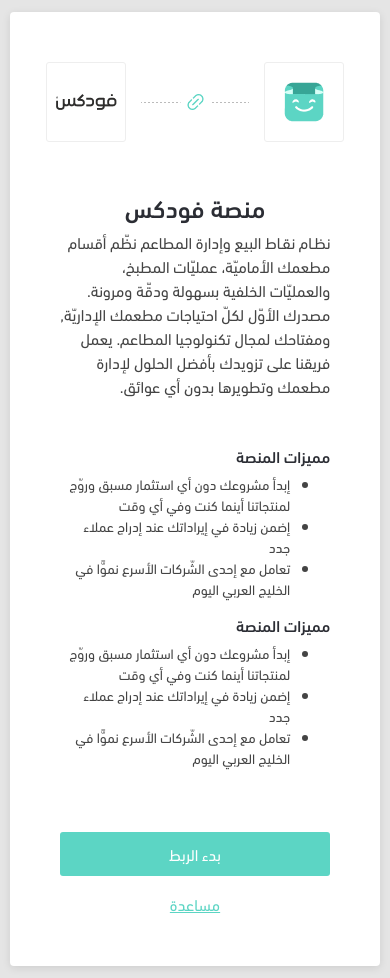
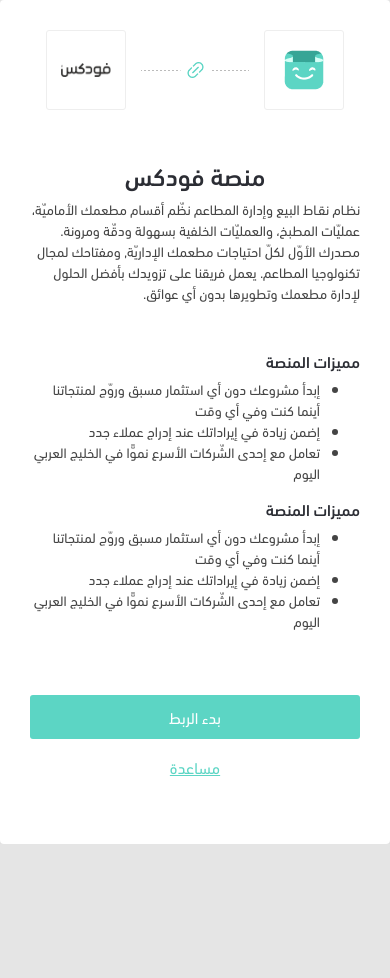
Before and after one commit to eslamoo/mapping-landing-page, a plain HTML site: page index.html in a window 390 px wide. After the commit the page ends 844 px from the top, so only its background shows below. Drawn offline with Linux system fonts and the light colour scheme.

Commit message:
UI fixes

```diff
--- a/assets/scss/partials/_content.scss
+++ b/assets/scss/partials/_content.scss
@@ -1,6 +1,7 @@
 .contentCard {
     background-color: #fff;
     width: 70%;
+    max-width: 900px;
     margin: 100px auto;
     box-shadow: $box-shadow;
     padding: 50px;
@@ -12,8 +13,10 @@
         margin: 95px auto;
     }
     @media (max-width: 768px) {
-        width: 95%;
-        margin: 3% auto;
+        width: 100%;
+        margin: 0;
+        padding: 30px;
+        min-height: 100vh;
     }
     &__header {
         display: flex;
--- a/assets/scss/partials/_vars.scss
+++ b/assets/scss/partials/_vars.scss
@@ -4,4 +4,4 @@
 $color-text: #444444;
 $line-height: 1.5;
 $title-medium: 25;
-$box-shadow: 0 2px 8px 0 rgba(0, 0, 0, 0.1);
+$box-shadow: 0 2px 8px 0 rgba(0, 0, 0, 0.05);
--- a/index.html
+++ b/index.html
@@ -15,18 +15,18 @@
     <div class="contentCard">
         <div class="contentCard__header">
             <div class="contentCard__header__icon">
-                <img src="assets/images/salla-logo.png" alt="">
+                <img width="40" src="assets/images/salla-logo.png" alt="">
             </div>
             <div class="contentCard__header__separator">
                 <img src="assets/images/link.png" alt="">
             </div>
             <div class="contentCard__header__icon">
-                <img src="assets/images/foodics-logo.png" alt="">
+                <img width="50" src="assets/images/foodics-logo.png" alt="">
             </div>
         </div>
         <div class="contentCard__body">
             <h2 class="contentCard__body__title">منصة فودكس</h2>
-            <p>نظـام نقـاط البيع وإدارة المطاعم نظّم أقسام مطعمك الأماميّة، عمليّات المطبخ، والعمليّات الخلفية بسهولة ودقّة ومرونة. مصدرك الأوّل لكلّ احتياجات مطعمك الإداريّة, ومفتاحك لمجال تكنولوجيا المطاعم. يعمل فريقنا على تزويدك بأفضل الحلول لإدارة مطعمك
+            <p class="font-14">نظـام نقـاط البيع وإدارة المطاعم نظّم أقسام مطعمك الأماميّة، عمليّات المطبخ، والعمليّات الخلفية بسهولة ودقّة ومرونة. مصدرك الأوّل لكلّ احتياجات مطعمك الإداريّة, ومفتاحك لمجال تكنولوجيا المطاعم. يعمل فريقنا على تزويدك بأفضل الحلول لإدارة مطعمك
                 وتطويرها بدون أي عوائق.</p>
             <div class="row mt-5">
                 <div class="col-12 col-md-6">
```
Also changed, not shown: assets/css/main.css.
